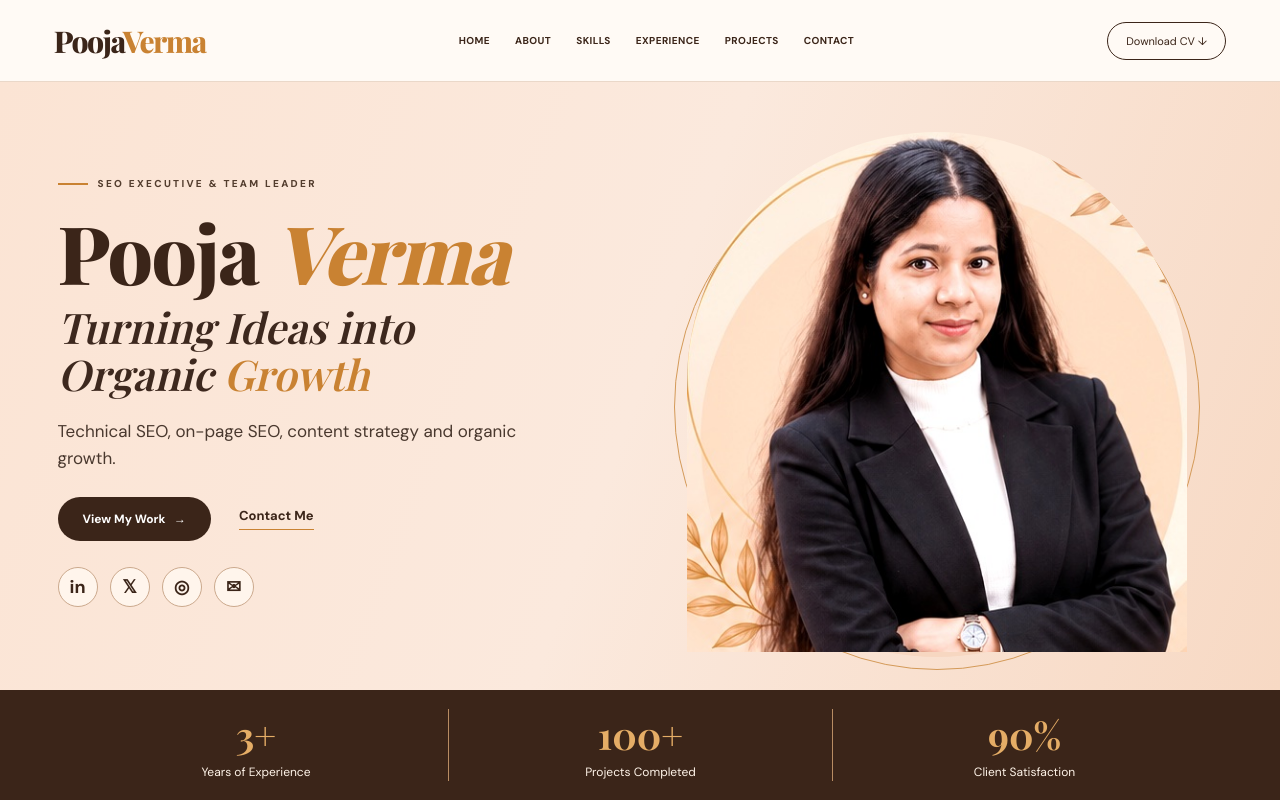
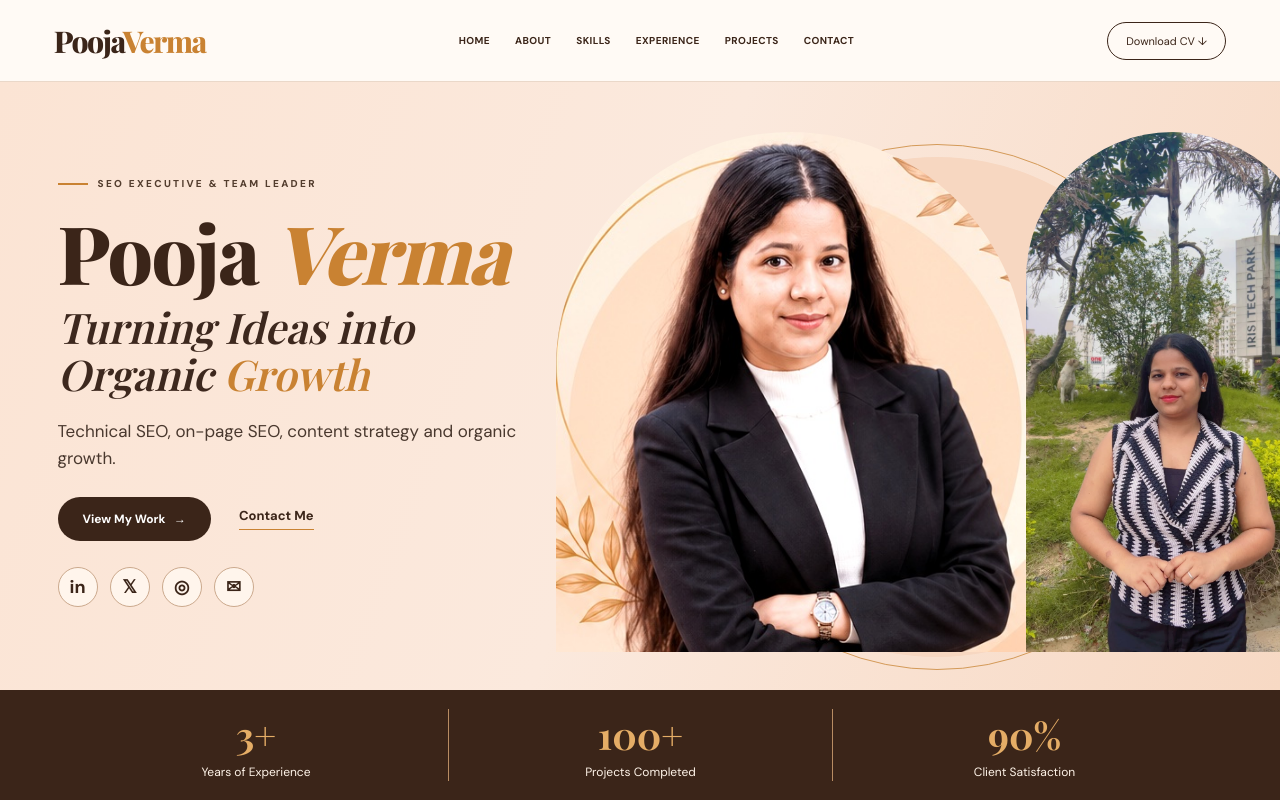
Before and after one commit to PoojaKripoo/home, a plain HTML site: page index.html in a window 1280 px wide. Shown: the top 800 px of the page. Drawn offline with nearby package versions, Linux system fonts and the light colour scheme.

Commit message:
Add additional profile image to index.html

```diff
--- a/index.html
+++ b/index.html
@@ -233,6 +233,7 @@ nav{gap:25px}nav a{font-size:10px;text-transform:uppercase;letter-spacing:.4px}
   </div>
   <div class="profile-image">
     <img src="pooja.jpg" alt="Pooja Verma in a black blazer and white top">
+    <img src="WhatsApp Image 2026-08-06 at 8.09.39 PM.jpeg" alt="Pooja Verma in a black blazer and white top">
   </div>
 </section>
 
```
